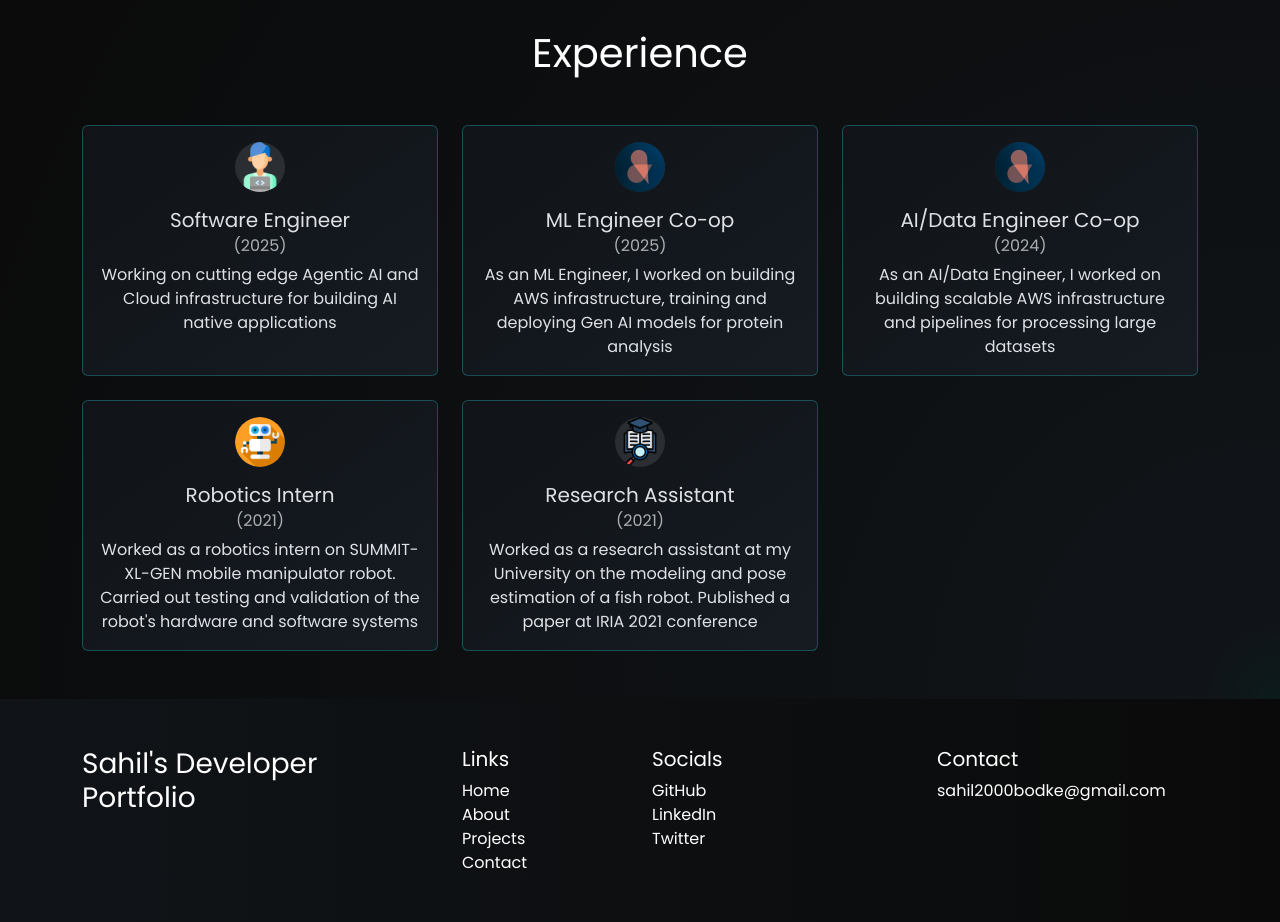
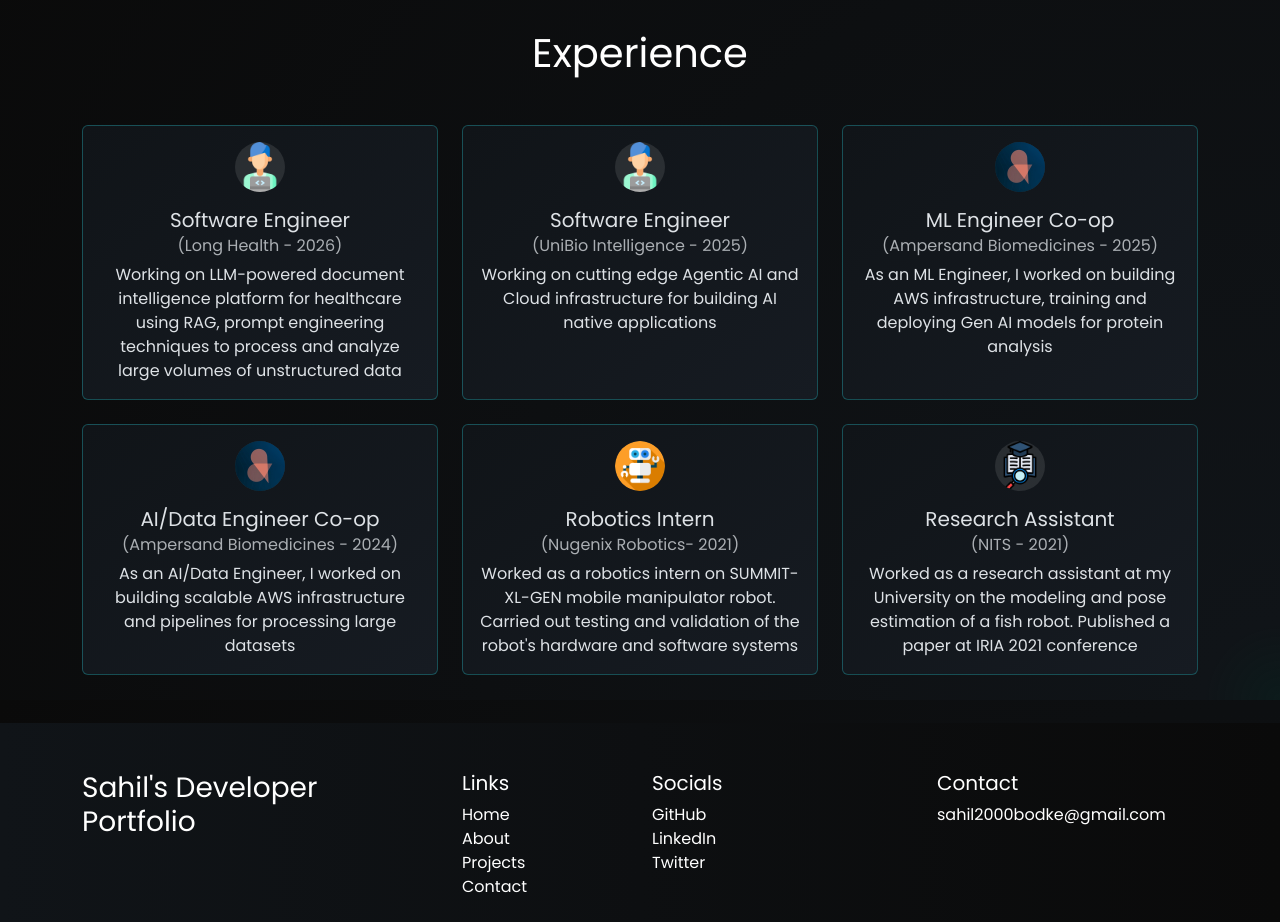
Before and after one commit to SahilBodke/portfolio-website, a website: page index.html in a window 1280 px wide. Shown: the part 900-1822 px from the top of the page. Drawn offline with nearby package versions, Linux system fonts and the light colour scheme.

Commit message:
Updated experience and resume

```diff
--- a/index.html
+++ b/index.html
@@ -83,7 +83,20 @@
                         <div class="card-body text-center">
                              <img src="./public/swe.png" alt="Software Engineer icon" class="experience-img">
                             <h5 class="card-title mt-3">Software Engineer</h5>
-                             <h6 class="card-subtitle mb-2 text-body-secondary">(2025)</h6>
+                             <h6 class="card-subtitle mb-2 text-body-secondary">(Long Health - 2026)</h6>
+                            <p class="card-text">
+                                Working on LLM-powered document intelligence platform for healthcare using RAG, prompt engineering techniques to process and analyze large volumes of unstructured data
+                            </p>
+                        </div>
+                    </div>
+                </div>
+
+                <div class="col-md-6 col-lg-4">
+                    <div class="card h-100 experience-card">
+                        <div class="card-body text-center">
+                             <img src="./public/swe.png" alt="Software Engineer icon" class="experience-img">
+                            <h5 class="card-title mt-3">Software Engineer</h5>
+                             <h6 class="card-subtitle mb-2 text-body-secondary">(UniBio Intelligence - 2025)</h6>
                             <p class="card-text">
                                 Working on cutting edge Agentic AI and Cloud infrastructure for building AI native applications
                             </p>
@@ -96,7 +109,7 @@
                         <div class="card-body text-center">
                              <img src="./public/ampersand.jpg" alt="Ampersand logo" class="experience-img">
                             <h5 class="card-title mt-3">ML Engineer Co-op</h5>
-                             <h6 class="card-subtitle mb-2 text-body-secondary">(2025)</h6>
+                             <h6 class="card-subtitle mb-2 text-body-secondary">(Ampersand Biomedicines - 2025)</h6>
                             <p class="card-text">
                                 As an ML Engineer, I worked on building AWS infrastructure, training and deploying Gen AI models for protein analysis
                             </p>
@@ -109,7 +122,7 @@
                         <div class="card-body text-center">
                              <img src="./public/ampersand.jpg" alt="Ampersand logo" class="experience-img">
                             <h5 class="card-title mt-3">AI/Data Engineer Co-op</h5>
-                             <h6 class="card-subtitle mb-2 text-body-secondary">(2024)</h6>
+                             <h6 class="card-subtitle mb-2 text-body-secondary">(Ampersand Biomedicines - 2024)</h6>
                             <p class="card-text">
                                 As an AI/Data Engineer, I worked on building scalable AWS infrastructure and pipelines for processing large datasets
                             </p>
@@ -122,7 +135,7 @@
                         <div class="card-body text-center">
                             <img src="./public/nugenix.png" alt="Nugenix logo" class="experience-img">
                             <h5 class="card-title mt-3">Robotics Intern</h5>
-                             <h6 class="card-subtitle mb-2 text-body-secondary">(2021)</h6>
+                             <h6 class="card-subtitle mb-2 text-body-secondary">(Nugenix Robotics- 2021)</h6>
                             <p class="card-text">
                                 Worked as a robotics intern on SUMMIT-XL-GEN mobile manipulator robot. Carried out testing and validation of the robot's hardware and software systems
                             </p>
@@ -135,7 +148,7 @@
                         <div class="card-body text-center">
                             <img src="./public/nits.png" alt="NITS logo" class="experience-img">
                             <h5 class="card-title mt-3">Research Assistant</h5>
-                            <h6 class="card-subtitle mb-2 text-body-secondary">(2021)</h6>
+                            <h6 class="card-subtitle mb-2 text-body-secondary">(NITS - 2021)</h6>
                             <p class="card-text">
                                 Worked as a research assistant at my University on the modeling and pose estimation of a fish robot. Published a paper at IRIA 2021 conference
                             </p>
```
Also changed, not shown: 1 other file.
